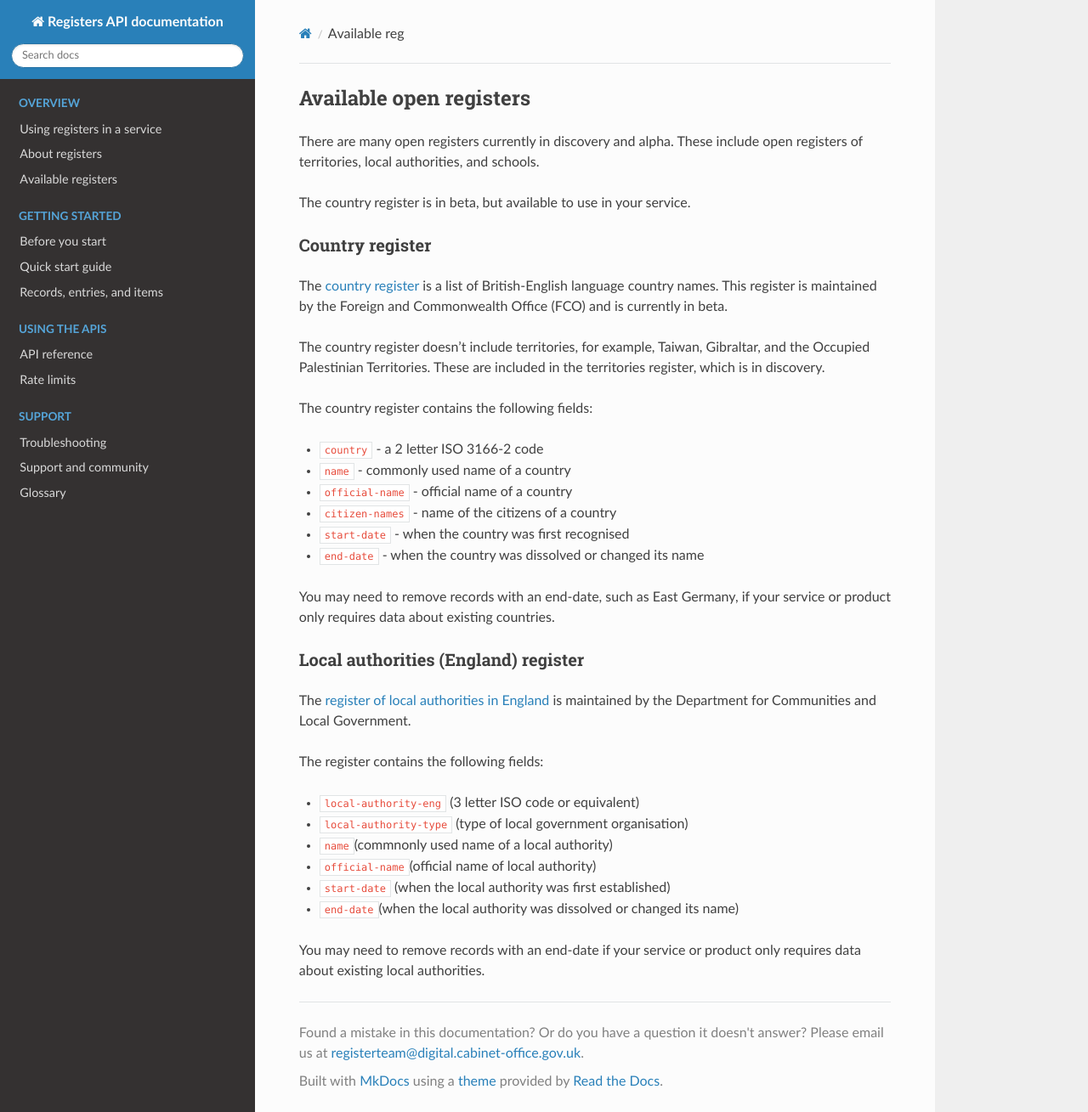
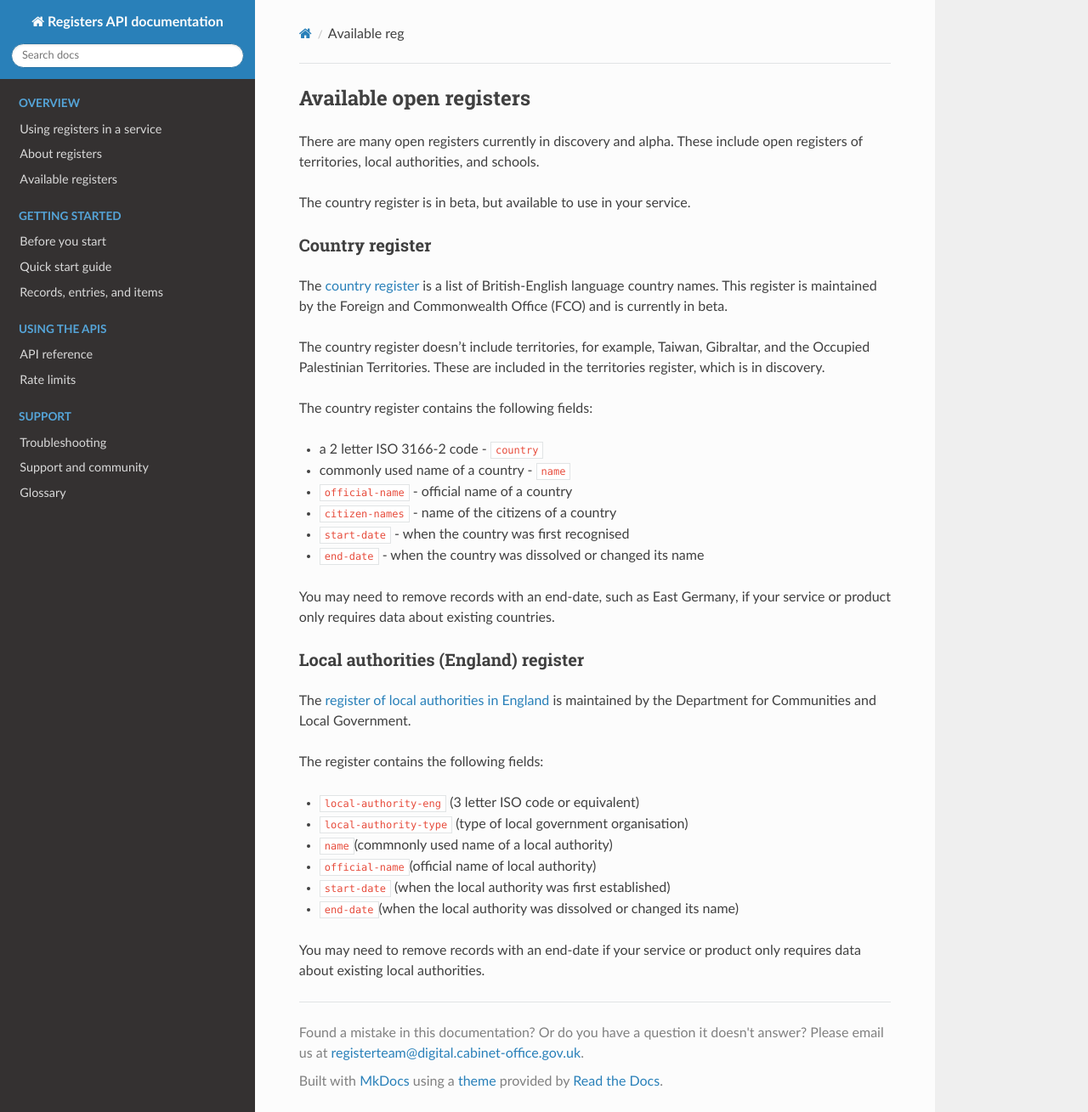
Before and after one commit to J-Lambo/J-Lambo.github.io-open-registers-tech-docs, an MkDocs documentation site: the page built from docs/about_registers/available_reg.md, in a window 1280 px wide and 1309 px high. Shown: the whole window at 85% size. Built offline with MkDocs 1.6.1, drawn with Linux system fonts in a browser that asks for light colours; nearby versions of some CDN libraries; old or Windows-style settings are respelled for this version of MkDocs.

Commit message:
Experiment with formatting bullets

```diff
--- a/docs/about_registers/available_reg.md
+++ b/docs/about_registers/available_reg.md
@@ -12,8 +12,8 @@ The country register doesn’t include territories, for example, Taiwan, Gibralt
 
 The country register contains the following fields:
 
-* `country` - a 2 letter ISO 3166-2 code
-* `name` - commonly used name of a country
+* a 2 letter ISO 3166-2 code - `country`
+* commonly used name of a country - `name`
 * `official-name` - official name of a country
 * `citizen-names` - name of the citizens of a country
 * `start-date` - when the country was first recognised
```
